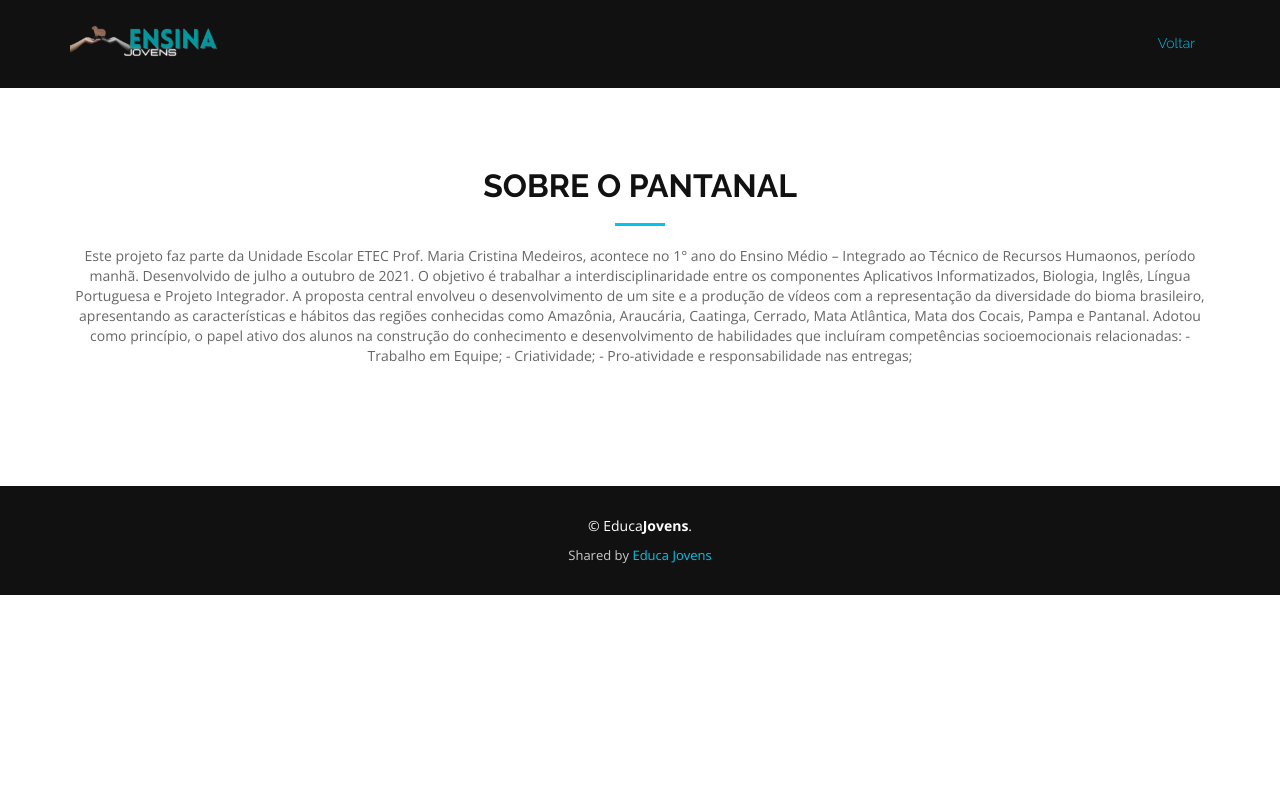
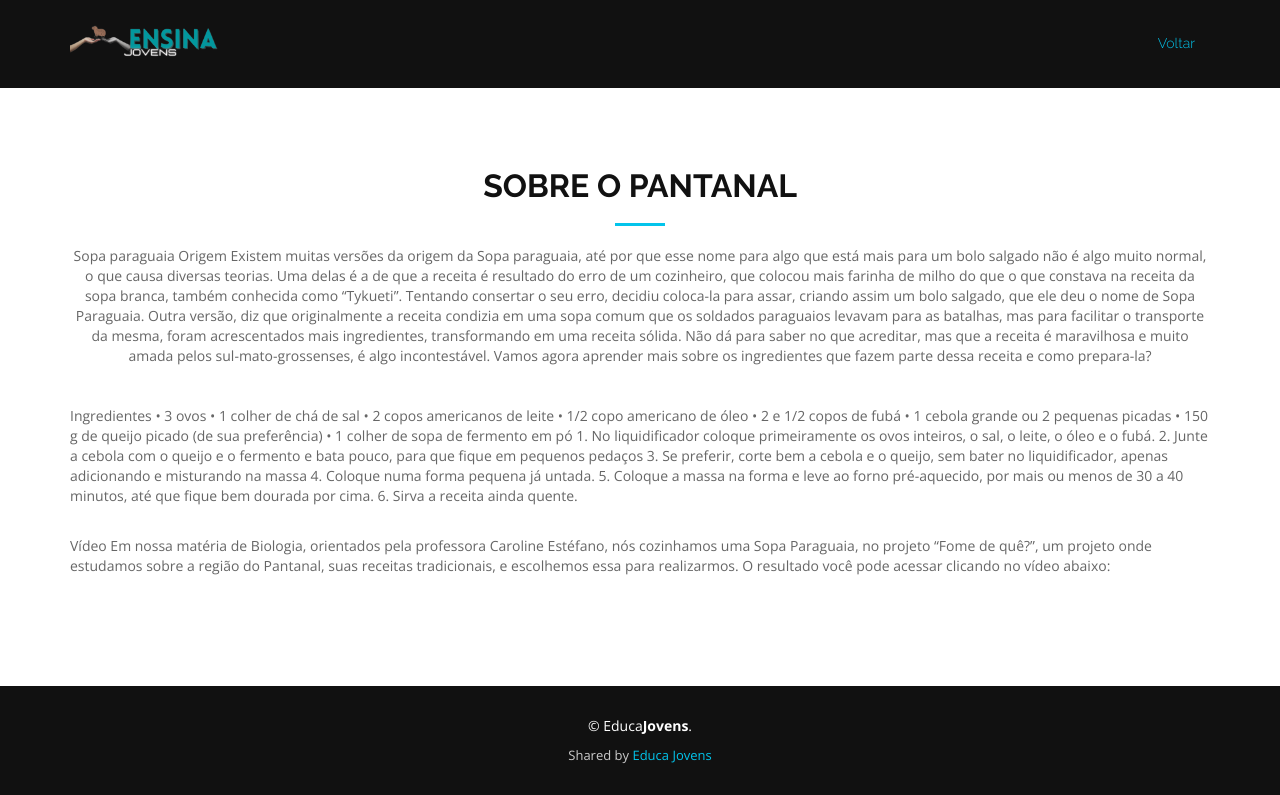
Before and after one commit to biomapantanal/educajovens, a plain HTML site: page bioma5.html in a window 1280 px wide. Shown: the part 802-1597 px from the top of the page. Before the commit the page ends 1397 px from the top, so only its background shows below. Drawn offline with nearby package versions, Linux system fonts and the light colour scheme.

Commit message:
mimi 07/10

```diff
--- a/bioma5.html
+++ b/bioma5.html
@@ -99,7 +99,47 @@
         <div class="col-md-12">
           <h3 class="section-title">Sobre o Pantanal</h3>
           <div class="section-title-divider"></div>
-          <p class="section-description">Este projeto faz parte da Unidade Escolar ETEC Prof. Maria Cristina Medeiros, acontece no 1° ano do Ensino Médio – Integrado ao Técnico de Recursos Humaonos, período manhã. Desenvolvido de julho a outubro de 2021. O objetivo é trabalhar a interdisciplinaridade entre os componentes Aplicativos Informatizados, Biologia, Inglês, Língua Portuguesa e Projeto Integrador. A proposta central envolveu o desenvolvimento de um site e a produção de vídeos com a representação da diversidade do bioma brasileiro, apresentando as características e hábitos das regiões conhecidas como Amazônia, Araucária, Caatinga, Cerrado, Mata Atlântica, Mata dos Cocais, Pampa e Pantanal. Adotou como princípio, o papel ativo dos alunos na construção do conhecimento e desenvolvimento de habilidades que incluíram competências socioemocionais relacionadas: - Trabalho em Equipe; - Criatividade; - Pro-atividade e responsabilidade nas entregas;</p>
+          <p class="section-description">Sopa paraguaia
+Origem
+Existem muitas versões da origem da Sopa paraguaia, até por que esse nome para algo que está mais para um bolo salgado não é algo muito normal, o que causa diversas teorias.
+Uma delas é a de que a receita é resultado do erro de um cozinheiro, que colocou mais farinha de milho do que o que constava na receita da sopa branca, também conhecida como “Tykueti”. Tentando consertar o seu erro, decidiu coloca-la para assar, criando assim um bolo salgado, que ele deu o nome de Sopa Paraguaia.
+Outra versão, diz que originalmente a receita condizia em uma sopa comum que os soldados paraguaios levavam para as batalhas, mas para facilitar o transporte da mesma, foram acrescentados mais ingredientes, transformando em uma receita sólida.
+Não dá para saber no que acreditar, mas que a receita é maravilhosa e muito amada pelos sul-mato-grossenses, é algo incontestável. Vamos agora aprender mais sobre os ingredientes que fazem parte dessa receita e como prepara-la?
+
+<p> Ingredientes
+• 3 ovos
+• 1 colher de chá de sal
+• 2 copos americanos de leite
+
+• 1/2 copo americano de óleo
+
+• 2 e 1/2 copos de fubá
+
+• 1 cebola grande ou 2 pequenas picadas
+
+• 150 g de queijo picado (de sua preferência)
+
+• 1 colher de sopa de fermento em pó
+1. No liquidificador coloque primeiramente os ovos inteiros, o sal, o leite, o óleo e o fubá.
+
+2. Junte a cebola com o queijo e o fermento e bata pouco, para que fique em pequenos pedaços
+
+3. Se preferir, corte bem a cebola e o queijo, sem bater no liquidificador,
+apenas adicionando e misturando na massa
+
+4. Coloque numa forma pequena já untada.
+
+5. Coloque a massa na forma e leve ao forno pré-aquecido, por mais ou
+menos de 30 a 40 minutos, até que fique bem dourada por cima.
+
+6. Sirva a receita ainda quente.  </p>
+
+Vídeo
+
+Em nossa matéria de Biologia, orientados pela professora Caroline Estéfano, nós cozinhamos uma Sopa Paraguaia, no projeto “Fome de quê?”, um projeto onde estudamos sobre a região do Pantanal, suas receitas tradicionais, e escolhemos essa para realizarmos.
+O resultado você pode acessar clicando no vídeo abaixo:
+
+</p>
         </div>
       </div>
     </div>
```
Also changed, not shown: img/Sopa paraguaia.jpg (added), img/joao.jpeg (added), img/mika.png, img/rafa.png, img/super.jpg (added), img/yas.jpeg.
